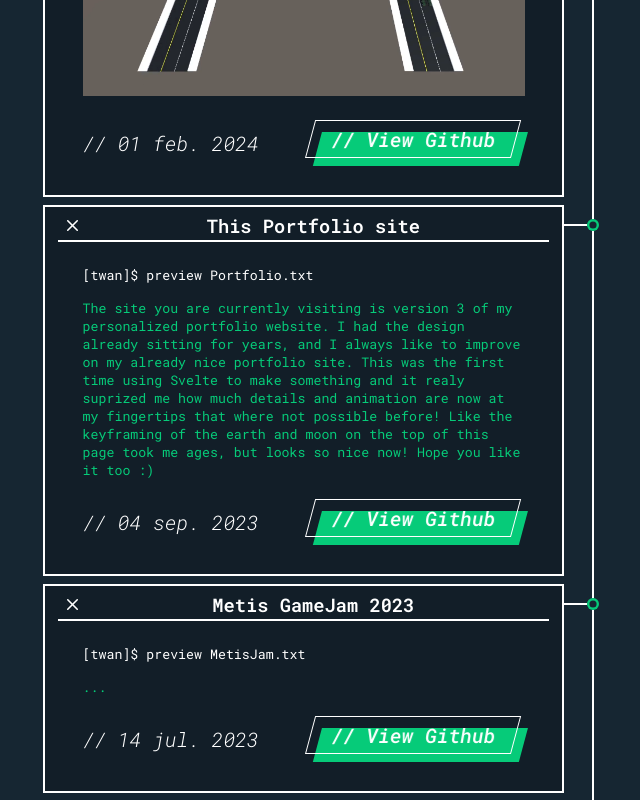
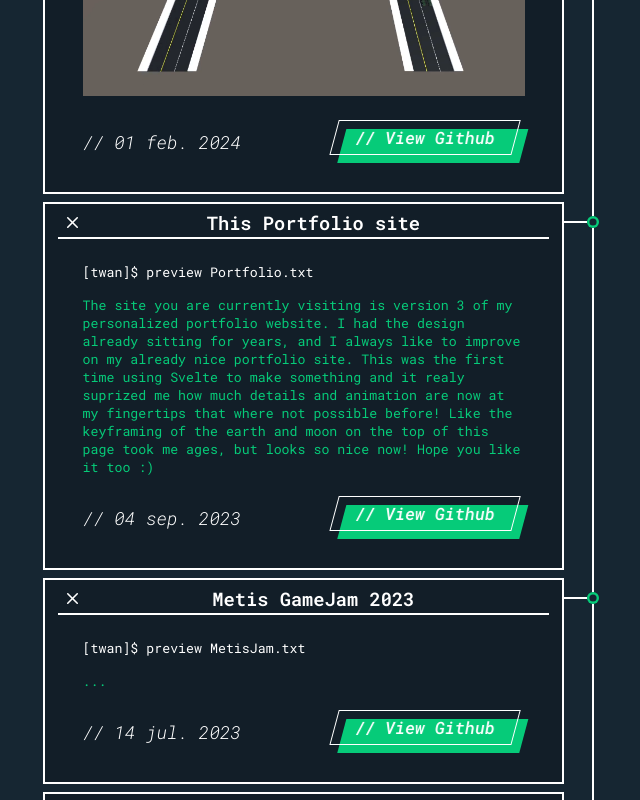
Before and after one commit to Twan-Reijinga/portfolio-site, a SvelteKit app: page / in a window 1280 px wide. Shown: the part 2160-2960 px from the top of the page, without its empty margins (629-1269 px from the left). Built offline with nearby package versions, Linux system fonts and the light colour scheme.

Commit message:
change font size in buttons and cards

```diff
--- a/src/routes/GithubButton.svelte
+++ b/src/routes/GithubButton.svelte
@@ -52,5 +52,6 @@
 		white-space: nowrap;
 		transform: skew(15deg);
 		font-weight: 400;
+		font-size: 17px;
 	}
 </style>
--- a/src/routes/TimelineCard.svelte
+++ b/src/routes/TimelineCard.svelte
@@ -154,5 +154,6 @@
 	}
 	.date {
 		white-space: nowrap;
+		font-size: 18px;
 	}
 </style>
```
